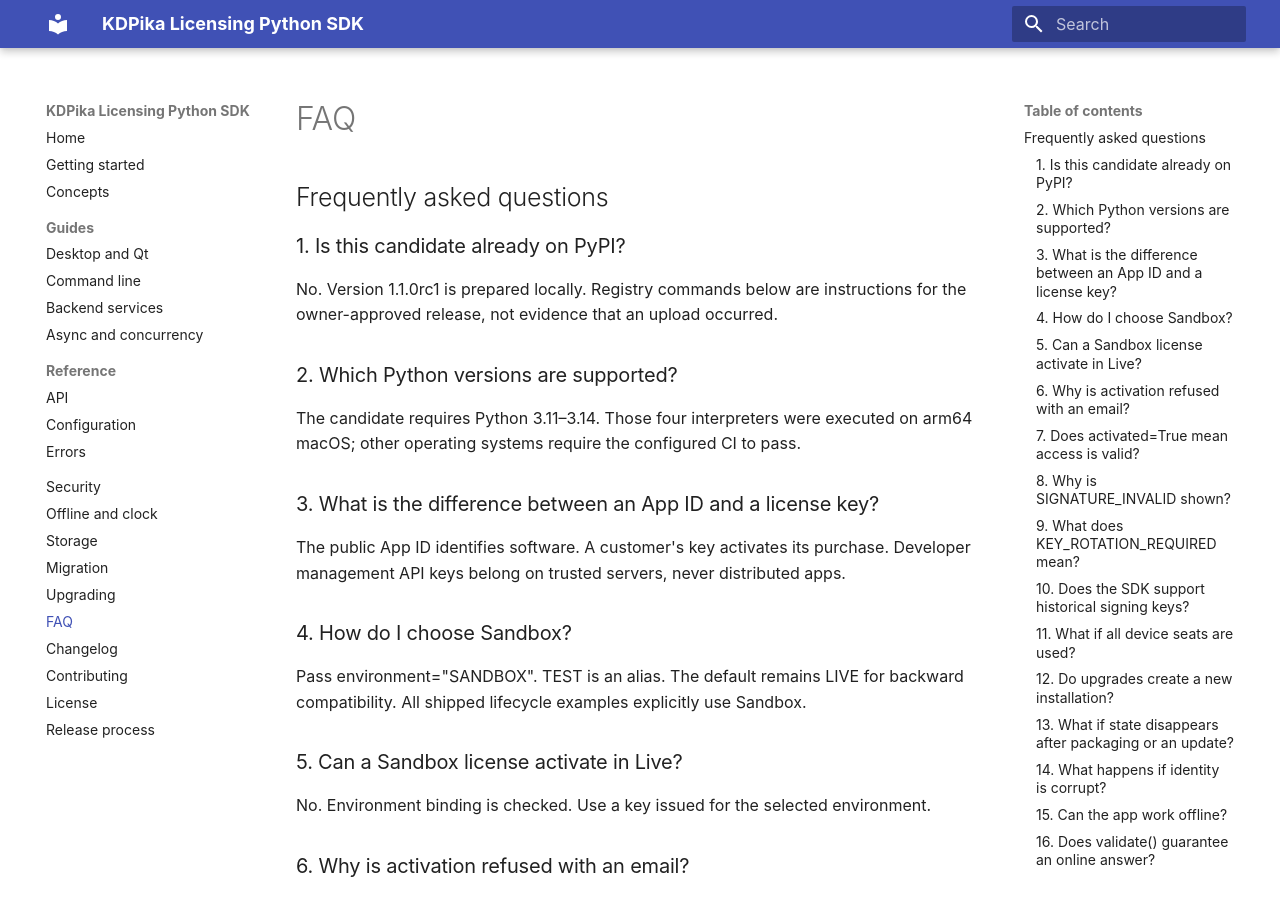
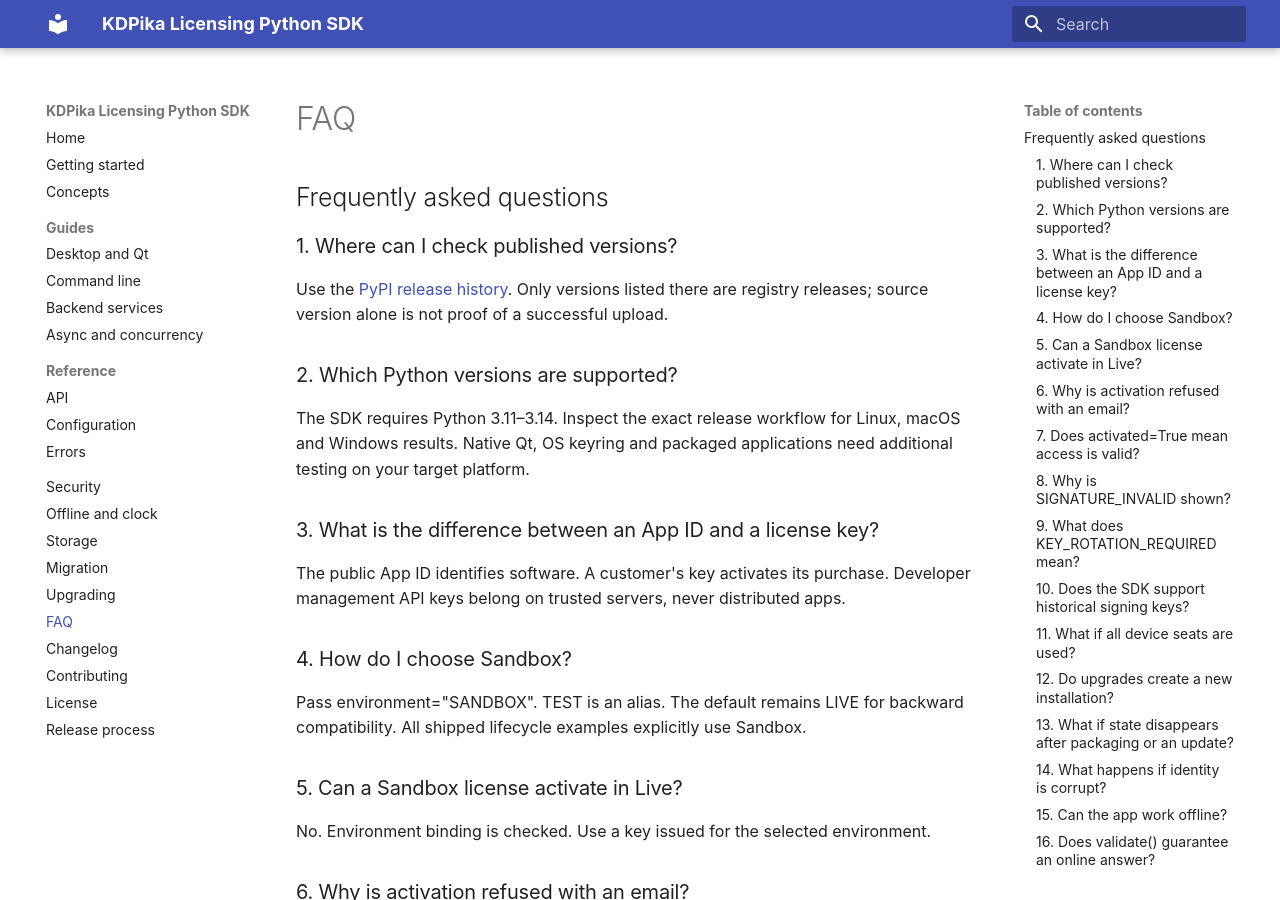
Before and after one commit to kdpika/kdpika-licensing, an MkDocs documentation site: the page built from docs/faq.md, in a window 1280 px wide and 900 px high. Built offline with MkDocs 1.6.1 and Material for MkDocs 9.7.7, drawn with Linux system fonts in a browser that asks for light colours.

```diff
--- a/docs/faq.md
+++ b/docs/faq.md
@@ -2,13 +2,15 @@
 
 ## Frequently asked questions
 
-### 1. Is this candidate already on PyPI?
-No. Version 1.1.0rc1 is prepared locally. Registry commands below are instructions
-for the owner-approved release, not evidence that an upload occurred.
+### 1. Where can I check published versions?
+Use the [PyPI release history](https://pypi.org/project/kdpika-licensing/#history).
+Only versions listed there are registry releases; source version alone is not
+proof of a successful upload.
 
 ### 2. Which Python versions are supported?
-The candidate requires Python 3.11–3.14. Those four interpreters were executed
-on arm64 macOS; other operating systems require the configured CI to pass.
+The SDK requires Python 3.11–3.14. Inspect the exact release workflow for Linux,
+macOS and Windows results. Native Qt, OS keyring and packaged applications need
+additional testing on your target platform.
 
 ### 3. What is the difference between an App ID and a license key?
 The public App ID identifies software. A customer's key activates its purchase.
--- a/release-config.json
+++ b/release-config.json
@@ -1,7 +1,7 @@
 {
   "package": "kdpika-licensing",
   "name_approved": true,
-  "version_approved": false,
+  "version_approved": true,
   "license_approved": true,
   "approved_license_sha256": "5ed079db8b7439bf3babdd7b1dc6e87e835699554fd0462709e3baa80226b6f9",
   "repository": "kdpika/kdpika-licensing",
--- a/src/kdpika_licensing/_version.py
+++ b/src/kdpika_licensing/_version.py
@@ -1,3 +1,3 @@
-"""Single source of the candidate version; not a published release."""
+"""Single source of the SDK package version."""
 
-__version__ = "1.1.0rc1"
+__version__ = "1.1.0"
```
Also changed, not shown: CHANGELOG.md (+8 -7 lines), README.md (+19 -18 lines), docs/changelog.md (+6 -4 lines), docs/getting-started.md (+5 -4 lines), docs/index.md (+4 -2 lines), docs/migration.md (+2 -1 lines), docs/release.md (+20 -15 lines).
